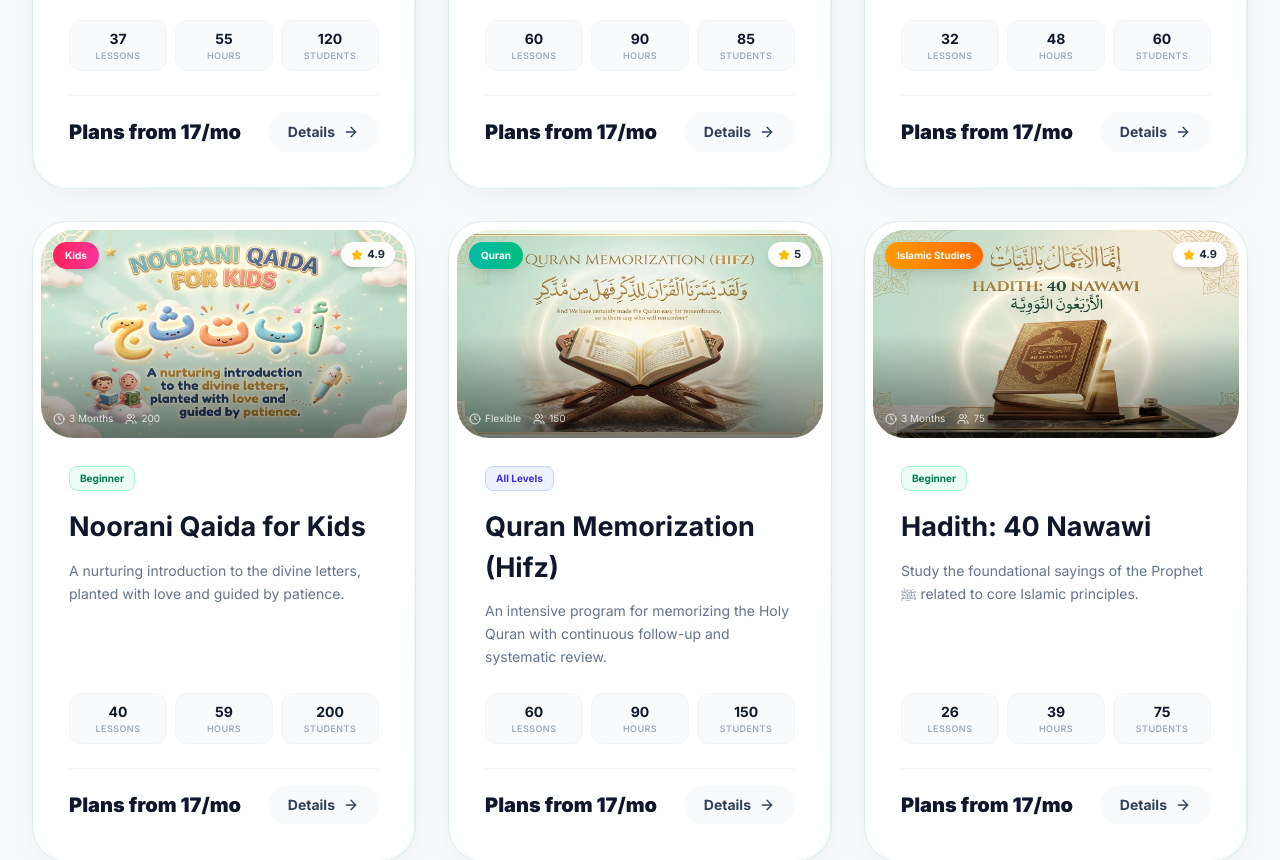
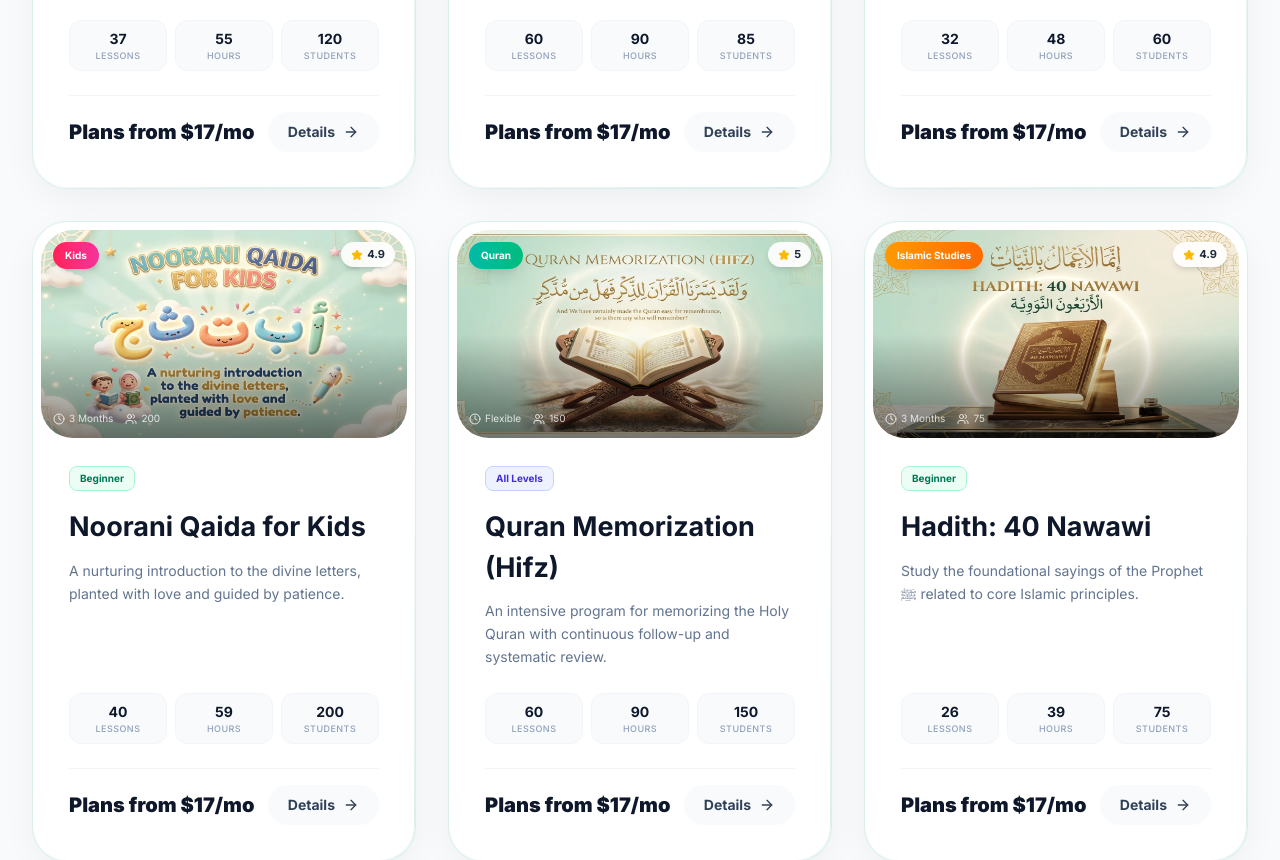
Before and after one commit to afaqalquranacdemy-stack/afaq-academy, a Next.js app: page /courses in a window 1280 px wide. Shown: the part 4620-5480 px from the top of the page. Built offline with nearby package versions, Linux system fonts and the light colour scheme; no server answers; a web font is replaced by a local one.

Commit message:
fix: display USD symbol in plan pricing

```diff
--- a/src/components/courses/CourseGrid.tsx
+++ b/src/components/courses/CourseGrid.tsx
@@ -296,7 +296,7 @@ function CourseGridContent() {
                   <div className="flex items-center justify-between pt-4 border-t border-slate-100">
                     <div>
                       <span className="text-xl font-black text-slate-900">
-                        {isRtl ? `يبدأ من ${startingMonthlyPrice}/شهرياً` : `Plans from ${startingMonthlyPrice}/mo`}
+                        {isRtl ? `يبدأ من $${startingMonthlyPrice}/شهرياً` : `Plans from $${startingMonthlyPrice}/mo`}
                       </span>
                     </div>
                     <Link
```
